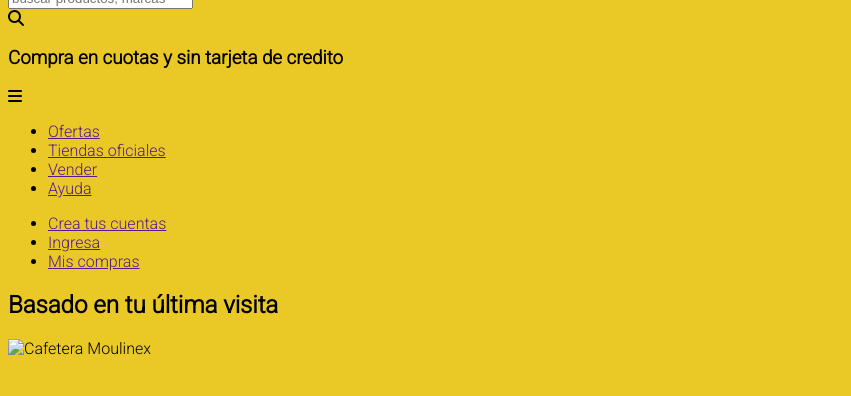
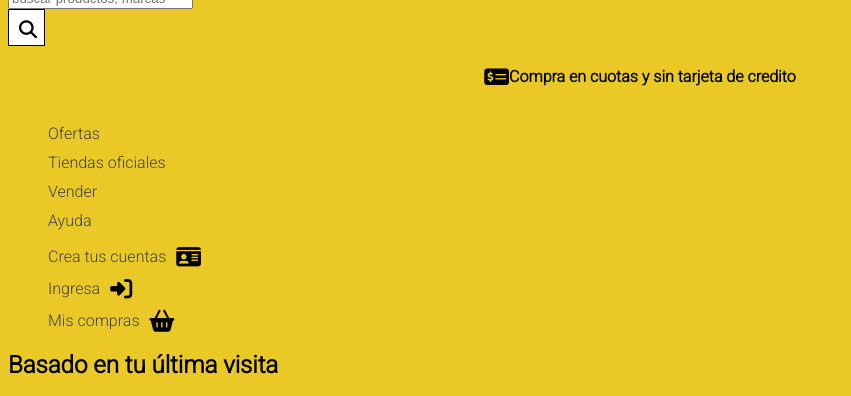
Before and after one commit to guccho6w9/MercadoLiebre, a website: page views/main.html in a window 1280 px wide. Shown: the part 63-459 px from the top of the page, without its empty margins (0-851 px from the left). Drawn offline with Linux system fonts and the light colour scheme; files whose address does not match are found by name.

Commit message:
Actualizacion de la pagina

```diff
--- a/public/css/style.css
+++ b/public/css/style.css
@@ -1,3 +1,11 @@
+@media (max-width: 768px) {
+    /* Estilos para pantallas pequeñas, como celulares */
+}
+
+@media (min-width: 769px) {
+    /* Estilos para pantallas más grandes, como tabletas y computadoras */
+}
+
 body {
     background-color: #EAC926;
     font-family: 'Roboto', sans-serif;
@@ -8,7 +16,7 @@ body {
 }
 
 .product p.precio {
-    font-size: 48px;
+    font-size: 18px;
 }
 
 .product p.descuento {
@@ -19,6 +27,82 @@ body {
     font-size: 16px;
 }
 
-.burguer-menu {
-    background-color: blue;
+.burger-menu {
+    position: fixed;
+    bottom: 20px; /* Ajusta la distancia desde la parte inferior según tus preferencias */
+    left: 50%; /* Lo posiciona en el centro horizontal */
+    transform: translateX(-50%); /* Lo centra horizontalmente */
+    background-color: blue; /* Cambia el color de fondo a azul */
+    color: white; /* Cambia el color del ícono a blanco o el que prefieras */
+    padding: 10px 20px; /* Ajusta el relleno (padding) según tus preferencias */
+    border-radius: 5px; /* Agrega bordes redondeados si lo deseas */
+    cursor: pointer; /* Cambia el cursor al pasar sobre el botón */
+    box-shadow: 0 2px 4px rgba(0, 0, 0, 0.2); /* Agrega una sombra suave */
 }
+
+.burger-menu i {
+    font-size: 24px;
+}
+
+.img-producto {
+    max-width: 100px;
+}
+
+li {
+    display: flex; /* Hace que los elementos se dispongan en línea */
+    align-items: center; /* Centra verticalmente los elementos */
+    margin-bottom: 10px; /* Ajusta el espacio entre elementos */
+}
+
+a {
+    text-decoration: none;
+    color: #424242; /* Cambia el color de enlace según tus preferencias */
+    margin-right: 10px; /* Añade un espacio entre el enlace y el icono */
+}
+
+.promote {
+    display: flex;
+    align-items: center; /* Centra verticalmente los elementos */
+    justify-content: center; /* Centra horizontalmente los elementos */
+    margin-bottom: 20px; /* Ajusta el espacio entre elementos */
+    font-size: 16px; /* Ajusta el tamaño del ícono según tus preferencias */
+    margin-right: 20px;
+    margin: 0;
+}
+
+i {
+    font-size: 22px; /* Ajusta el tamaño del ícono según tus preferencias */
+}
+
+footer {
+    background-color: white; /* Fondo blanco para el pie de página */
+    display: flex;
+    flex-direction: column; /* Coloca los elementos en columna en lugar de fila */
+    align-items: center; /* Centra horizontalmente los elementos */
+    padding: 20px; /* Añade espaciado alrededor del pie de página */
+}
+
+.footer-section {
+    text-align: center; /* Centra el contenido de los artículos */
+    margin-bottom: 20px; /* Agrega espacio entre los elementos */
+}
+
+.footer-section i {
+    font-size: 2em; /* Tamaño de los íconos */
+    margin-bottom: 10px; /* Margen inferior para separación de 10 píxeles */
+}
+
+.icon-container {
+    display: inline-block; /* Asegura que el contenedor se ajuste al tamaño del icono */
+    background-color: white; /* Fondo blanco */
+    border: 1px solid black; /* Borde negro de 1 píxel */
+    padding: 10px; /* Ajusta el espaciado interno */
+    width: 15px; /* Ajusta el ancho del cuadrado según tus preferencias */
+    height: 15px; /* Ajusta la altura del cuadrado según tus preferencias */
+    text-align: center; /* Centra el icono horizontalmente */
+    line-height: 5px; /* Centra el icono verticalmente */
+}
+
+.icon-container i {
+    font-size: 18px; /* Ajusta el tamaño del icono según tus preferencias */
+}
--- a/views/main.html
+++ b/views/main.html
@@ -2,7 +2,8 @@
 <html lang="en">
 <head>
     <meta charset="UTF-8">
-    <meta name="viewport" content="width=device-width, initial-scale=1.0">
+    <meta name="viewport" content="width=device-width, initial-scale=1">
+
     <title>Document</title>
     <link rel="stylesheet" type="text/css" href="css\style.css">
 
@@ -19,8 +20,16 @@
         <form>
             <input type="text" placeholder="buscar productos, marcas" style="color: gray;">
         </form>
-        <i class="fa-solid fa-magnifying-glass"></i>
-        <h3> Compra en cuotas y sin tarjeta de credito </h3>
+        <div class="icon-container">
+            <i class="fa-solid fa-magnifying-glass"></i>
+        </div>
+
+        <div class="promote">
+            <i class="fa-solid fa-money-check-dollar"></i>
+            <h4>  Compra en cuotas y sin tarjeta de credito </h4>
+
+        </div>
+
 
         <div class="burger-menu">
             <i class="fa-solid fa-bars"></i>
@@ -33,12 +42,21 @@
             <li><a href="" target="_blank">Ayuda</a></li>
           </ul>
 
-        <ul>
-            <li><a href="" target="_blank">Crea tus cuentas</a></li>
-            <li><a href="" target="_blank">Ingresa</a></li>
-            <li><a href="" target="_blank">Mis compras</a></li>
+          <ul>
+            <li>
+                <a href="" target="_blank">Crea tus cuentas</a>
+                <i class="fa-solid fa-id-card"></i>
+            </li>
+            <li>
+                <a href="" target="_blank">Ingresa</a>
+                <i class="fa-solid fa-right-to-bracket"></i>
+            </li>
+            <li>
+                <a href="" target="_blank">Mis compras</a>
+                <i class="fa-solid fa-basket-shopping"></i>
+            </li>
+        </ul>
 
-        </ul>
     </header>
 
 
@@ -46,25 +64,25 @@
         <section>
             <h2>Basado en tu última visita</h2>
             <div class="product">
-                <img src="images/img-cafetera-moulinex.jpg" alt="Cafetera Moulinex">
+                <img class="img-producto" src="images/img-cafetera-moulinex.jpg" alt="Cafetera Moulinex">
                 <p class="precio">$6.770</p>
                 <p class="descuento">40% OFF</p>
                 <p class="producto">Cafetera Moulinex</p>
             </div>
             <div class="product">
-                <img src="images/img-macbook-pro-2019.jpg" alt="MacBook Pro 2019">
+                <img class="img-producto" src="images/img-macbook-pro-2019.jpg" alt="MacBook Pro 2019">
                 <p class="precio">$230.000</p>
                 <p class="descuento">20% off</p>
                 <p class="producto">MacBook Pro 2019</p>
             </div>
             <div class="product">
-                <img src="images/img-samsung-galaxy-s10.jpg" alt="Samsung Galaxy S10">
+                <img class="img-producto" src="images/img-samsung-galaxy-s10.jpg" alt="Samsung Galaxy S10">
                 <p class="precio">$70.500</p>
                 <p class="descuento">10% off</p>
                 <p class="producto">Samsung Galaxy S10</p>
             </div>
             <div class="product">
-                <img src="images/img-tv-samsung-smart.jpg" alt="SmartTv Samsung 43">
+                <img class="img-producto" src="images/img-tv-samsung-smart.jpg" alt="SmartTv Samsung 43">
                 <p class="precio">$23.200</p>
                 <p class="descuento">5% off</p>
                 <p class="producto">SmartTv Samsung 43"</p>
@@ -74,25 +92,25 @@
         <section>
             <h2>Sección de Ofertas</h2>
             <div class="product">
-                <img src="images/img-cafetera-moulinex.jpg" alt="Cafetera Moulinex">
+                <img class="img-producto" src="images/img-cafetera-moulinex.jpg" alt="Cafetera Moulinex">
                 <p class="precio">$6.770</p>
                 <p class="descuento">40% off</p>
                 <p class="producto">Cafetera Moulinex</p>
             </div>
             <div class="product">
-                <img src="images/img-macbook-pro-2019.jpg" alt="MacBook Pro 2019">
+                <img class="img-producto" src="images/img-macbook-pro-2019.jpg" alt="MacBook Pro 2019">
                 <p class="precio">$230.000</p>
                 <p class="descuento">20% off</p>
                 <p class="producto">MacBook Pro 2019</p>
             </div>
             <div class="product">
-                <img src="images/img-samsung-galaxy-s10.jpg" alt="Samsung Galaxy S10">
+                <img class="img-producto" src="images/img-samsung-galaxy-s10.jpg" alt="Samsung Galaxy S10">
                 <p class="precio">$70.500</p>
                 <p class="descuento">10% off</p>
                 <p class="producto">Samsung Galaxy S10</p>
             </div>
             <div class="product">
-                <img src="images/img-tv-samsung-smart.jpg" alt="SmartTv Samsung 43">
+                <img class="img-producto" src="images/img-tv-samsung-smart.jpg" alt="SmartTv Samsung 43">
                 <p class="precio">$23.200</p>
                 <p class="descuento">5% off</p>
                 <p class="producto">SmartTv Samsung 43"</p>
@@ -102,16 +120,19 @@
 
     <footer>
         <div class="footer-section">
+            <i class="fa-solid fa-credit-card" style="color: #2e6fe0;"></i>
             <h3>Pagá con tarjeta o en efectivo</h3>
             <p>Con Mercado Liebre Cash, tenés cuotas sin interés con tarjeta o efectivo en puntos de pago. ¡Y siempre es seguro!</p>
         </div>
 
         <div class="footer-section">
+            <i class="fa-solid fa-gift" style="color: #2e6fe0;"></i>
             <h3>Envío gratis desde $2.500</h3>
             <p>Solo por estar registrado en Mercado Liebre tenés envíos gratis en miles de productos. Es un beneficio de Mercado Puntos.</p>
         </div>
 
         <div class="footer-section">
+            <i class="fa-solid fa-user-shield"  style="color: #2e6fe0;"></i>
             <h3>Seguridad, de principio a fin</h3>
             <p>¿No te gusta? ¡Devuélvelo! En Mercado Liebre, no hay nada que no puedas hacer, porque estás siempre protegido.</p>
         </div>
```
